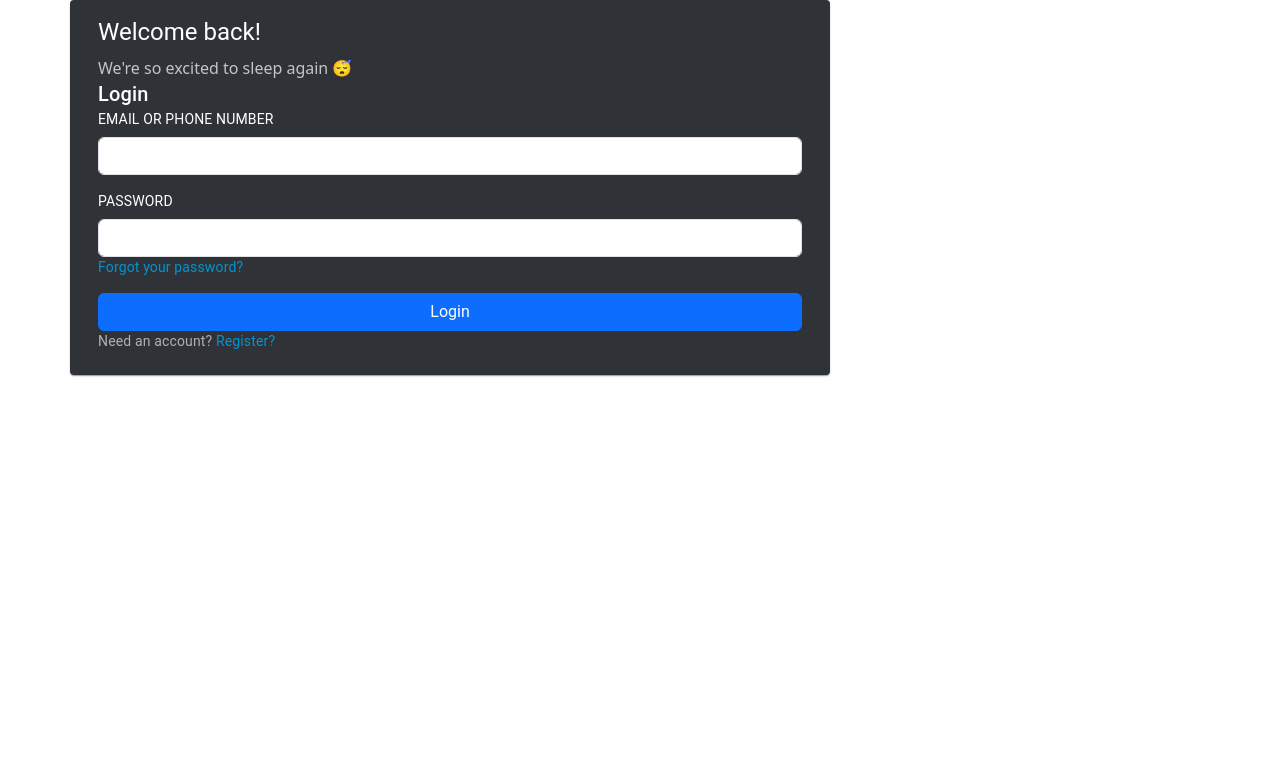
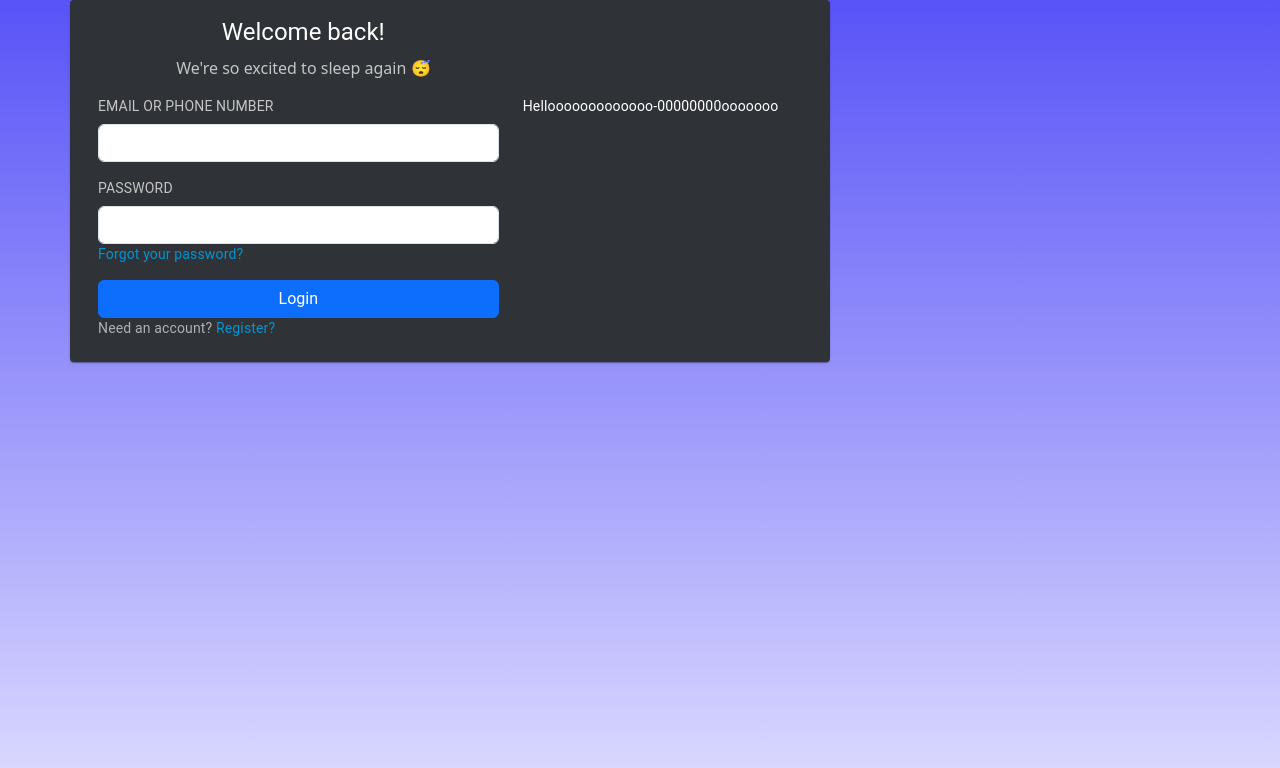
Before and after one commit to Thitipa/InClassProject01, a React (Create React App) app: page / in a window 1280 px wide. Shown: the top 768 px of the page. Built offline with nearby package versions, Linux system fonts and the light colour scheme.

Commit message:
Login part 2

```diff
--- a/src/App.css
+++ b/src/App.css
@@ -1,3 +1,10 @@
-body{
-  background-color: rgb(156, 165, 250);
+.App{
+  background-image: linear-gradient(rgb(88, 83, 247), rgb(222, 220, 255));
+  min-height: 100vh;
 }
+
+.myCard{
+  justify-items: center;
+  align-items: center;
+
+}
--- a/src/components/FormLogin.js
+++ b/src/components/FormLogin.js
@@ -1,4 +1,5 @@
 import React, { Component } from "react";
+import "bootstrap/dist/css/bootstrap.min.css";
 import {
   Button,
   ModalHeader,
@@ -51,11 +52,10 @@ class FormLogin extends Component {
 
   render() {
     return (
-      <div>
-        <div>
-          <ModalHeader>Login</ModalHeader>
+      <div className="row d-flex justify-content-end">
+        <div className="col-7">
           <ModalBody>
-            <Form onSubmit={this.handleLogin}>
+            <Form onSubmit={this.handleLogin} style={{color:"#C5C5C5"}}>
               <FormGroup>
                 <Label htmlFor="username">EMAIL OR PHONE NUMBER</Label>
                 <Input
@@ -82,6 +82,9 @@ class FormLogin extends Component {
             </Form>
           </ModalBody>
         </div>
+        <div className="col-5">
+            <p>Hellooooooooooooo-00000000ooooooo</p>
+        </div>
       </div>
     );
   }
--- a/src/components/Login.js
+++ b/src/components/Login.js
@@ -6,20 +6,33 @@ import CardMedia from "@mui/material/CardMedia";
 import Button from "@mui/material/Button";
 import Typography from "@mui/material/Typography";
 import "bootstrap/dist/css/bootstrap.min.css";
-import FormLogin from './FormLogin';
+import FormLogin from "./FormLogin";
 
 function Login() {
   return (
     <div className="container">
       <div className="row">
-        <Card className="col-12 col-md-8" style={{backgroundColor:"#2F3237",color:"white"}}>
+        <Card
+          className="col-12 col-md-8"
+          style={{ backgroundColor: "#2F3237", color: "white" }}
+        >
           <CardContent>
-            <Typography gutterBottom variant="h5" component="div">
-            Welcome back!
+            <Typography
+              gutterBottom
+              variant="h5"
+              component="div"
+              className="col-7 d-flex justify-content-center"
+            >
+              Welcome back!
             </Typography>
-            <span style={{color:"#C5C5C5"}}>We're so excited to sleep again 😴 </span>
-            <Typography variant="body2" >
-                <FormLogin/>
+            <p
+              style={{ color: "#C5C5C5" }}
+              className="col-7 d-flex justify-content-center"
+            >
+              We're so excited to sleep again 😴
+            </p>
+            <Typography variant="body2">
+              <FormLogin />
             </Typography>
           </CardContent>
         </Card>
```
Also changed, not shown: src/components/TipLogin.js (added, +7 -0 lines).
